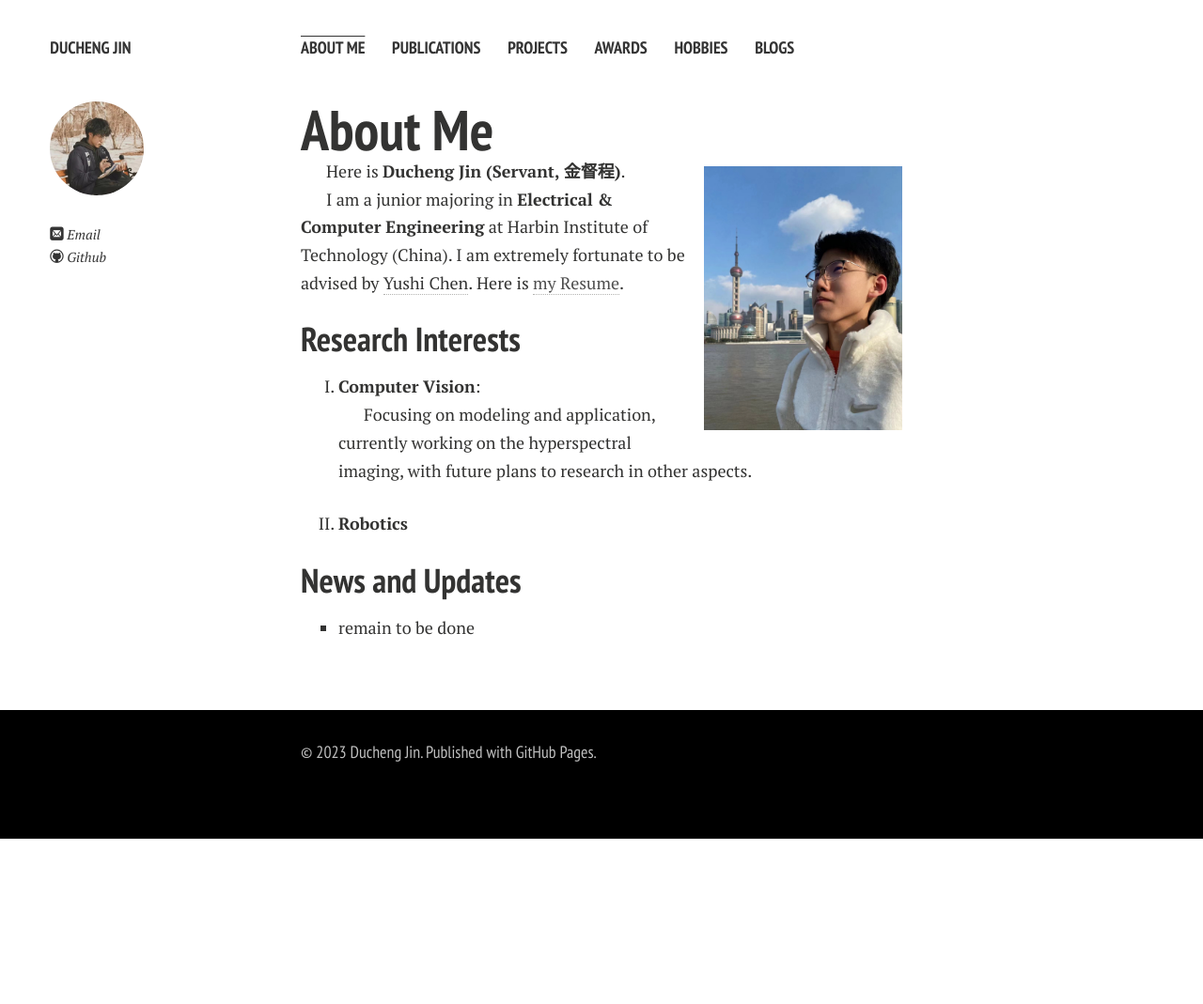
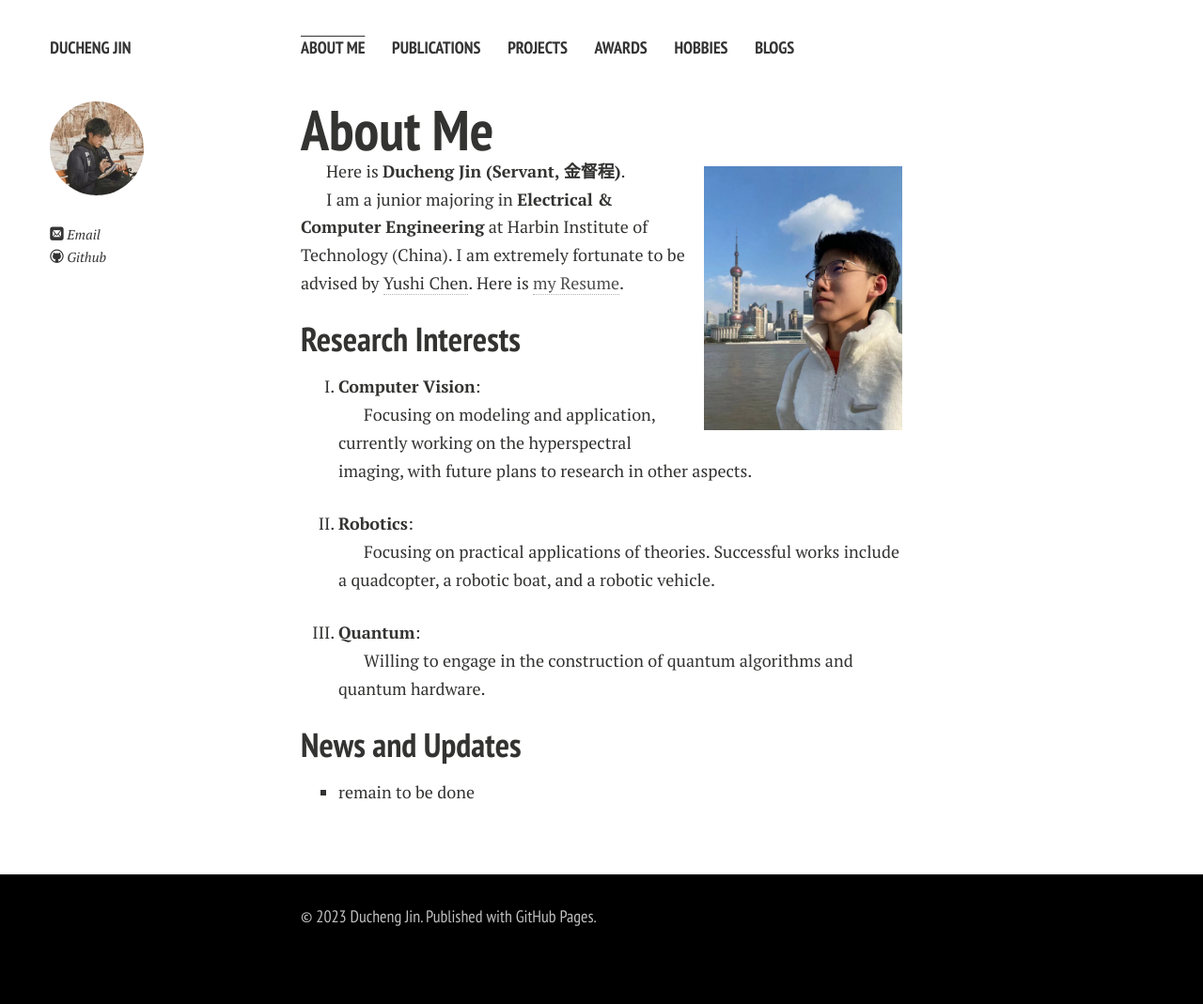
Before and after one commit to JinDucheng/JinDucheng.github.io, a Jekyll site: the page built from index.md, in a window 1280 px wide. Shown: the whole page at 94% size. Built offline with Jekyll 4.4.1, drawn with Linux system fonts in a browser that asks for light colours; nearby versions of some CDN libraries; comment, search, counter and statistics services are not loaded; a style sheet for code colours, icons or effects is not loaded; our own code applies the rules of GitHub Pages for plain Markdown files; before the commit the page ends 900 px from its top, so only the background shows below that.

Commit message:
Update index.md

```diff
--- a/index.md
+++ b/index.md
@@ -16,7 +16,13 @@ I am a junior majoring in **Electrical & Computer Engineering** at Harbin Instit
 
    Focusing on modeling and application, currently working on the hyperspectral imaging, with future plans to research in other aspects.
 
-2. **Robotics**
+2. **Robotics**:
+
+   Focusing on practical applications of theories. Successful works include a quadcopter, a robotic boat, and a robotic vehicle.
+
+3. **Quantum**:
+
+   Willing to engage in the construction of quantum algorithms and quantum hardware.
 
 ## News and Updates
 
```
